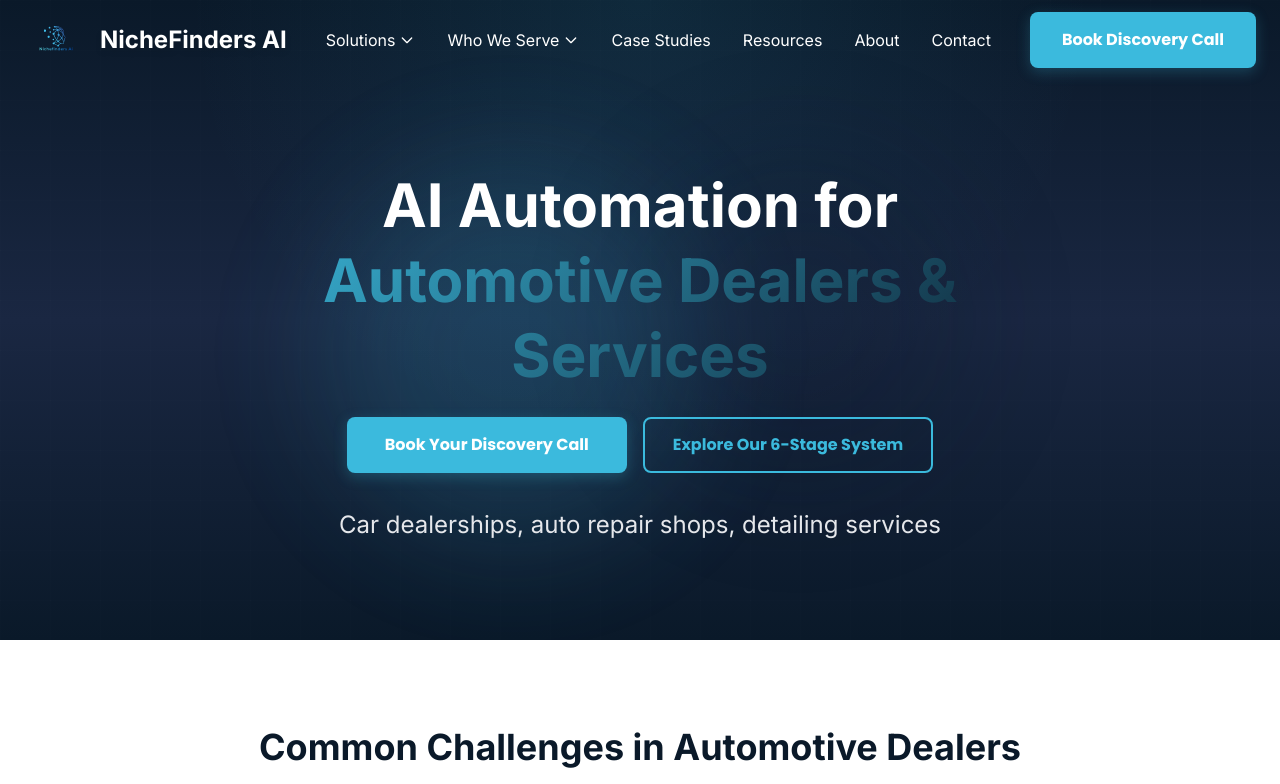
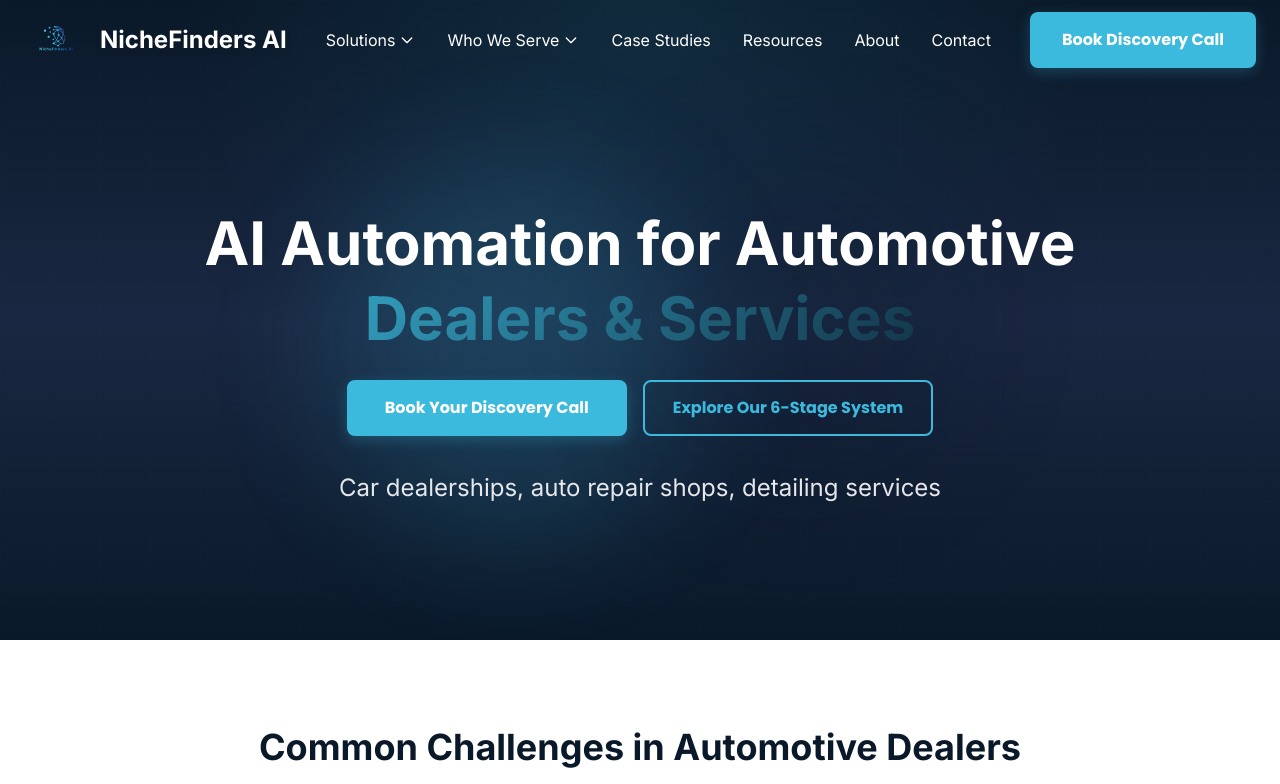
Before and after one commit to Nichefinder1/nichefinders-ai-website, a Next.js app: page /industries/automotive in a window 1280 px wide. Shown: the top 784 px of the page. Built offline with nearby package versions, Linux system fonts and the light colour scheme.

Commit message:
Fix industry page headers to ensure two-line format with no orphaned words

```diff
--- a/src/components/templates/IndustryTemplate.tsx
+++ b/src/components/templates/IndustryTemplate.tsx
@@ -71,8 +71,12 @@
 
             {/* Headline with Gradient */}
             <h1 className="text-4xl md:text-5xl lg:text-6xl font-black text-white mb-6 leading-tight">
-              <span className="block">AI Automation for</span>
-              <span className="block text-gradient">{industry.name}</span>
+              <span className="block">
+                {industry.slug === 'home-services' ? 'AI Automation for Home &' : industry.slug === 'automotive' ? 'AI Automation for Automotive' : 'AI Automation for'}
+              </span>
+              <span className="block text-gradient">
+                {industry.slug === 'home-services' ? 'Building Service Companies' : industry.slug === 'automotive' ? 'Dealers & Services' : industry.name}
+              </span>
             </h1>
 
             {/* CTAs */}
```
